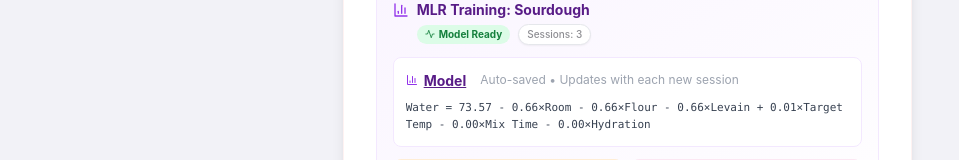
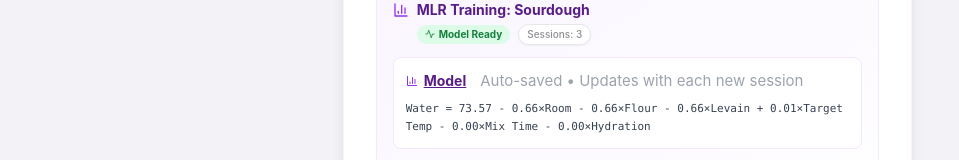
Before and after one commit to ghryan0000/dough-temp-tracker, a React (Vite) app: page / in a window 1280 px wide. Shown: the part 461-621 px from the top of the page, without its empty margins (160-1119 px from the left). Built offline with nearby package versions, Linux system fonts and the light colour scheme.

Commit message:
style: increase 'Auto-saved' text size to 15px

```diff
--- a/dough-temp-tracker.tsx
+++ b/dough-temp-tracker.tsx
@@ -633,7 +633,7 @@ export default function DoughTempTracker() {
                     <div className="flex items-center gap-1.5 mb-2">
                       <BarChart3 size={12} className="text-purple-600" />
                       <span className="text-[14px] underline font-bold text-purple-900">{t.model}</span>
-                      <span className="text-[12px] text-gray-400 font-normal ml-2">Auto-saved • Updates with each new session</span>
+                      <span className="text-[15px] text-gray-400 font-normal ml-2">Auto-saved • Updates with each new session</span>
                     </div>
                     <div className="font-mono text-[11px] text-gray-700 leading-relaxed overflow-x-auto">
                       Water = {regressionModel.intercept.toFixed(2)}
```
